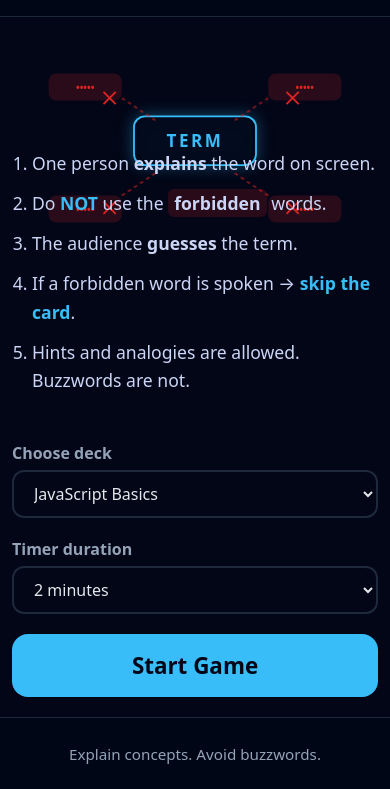
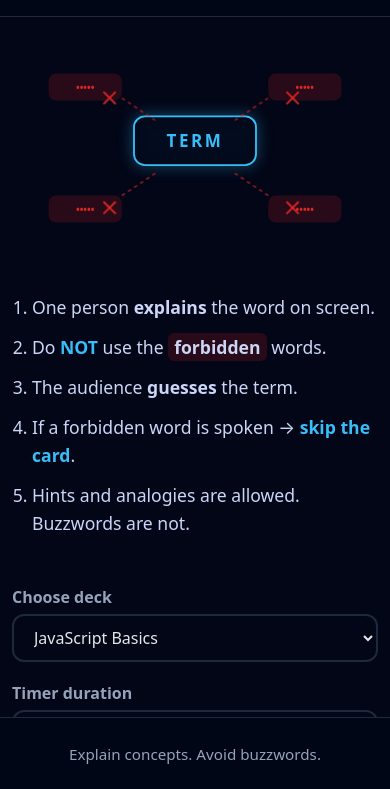
Before and after one commit to recursivezero/taboo, a website: page docs/index.html in a window 390 px wide. Shown: the part 55-844 px from the top of the page. Drawn offline with Linux system fonts and the light colour scheme.

Commit message:
svg height issue in mobile

```diff
--- a/docs/css/rules.css
+++ b/docs/css/rules.css
@@ -58,7 +58,7 @@ body {
   display: grid;
   justify-items: center;
   align-content: start;
-
+  grid-template-rows: max-content;
   gap: 28px;
   padding: 24px 16px;
 
```
